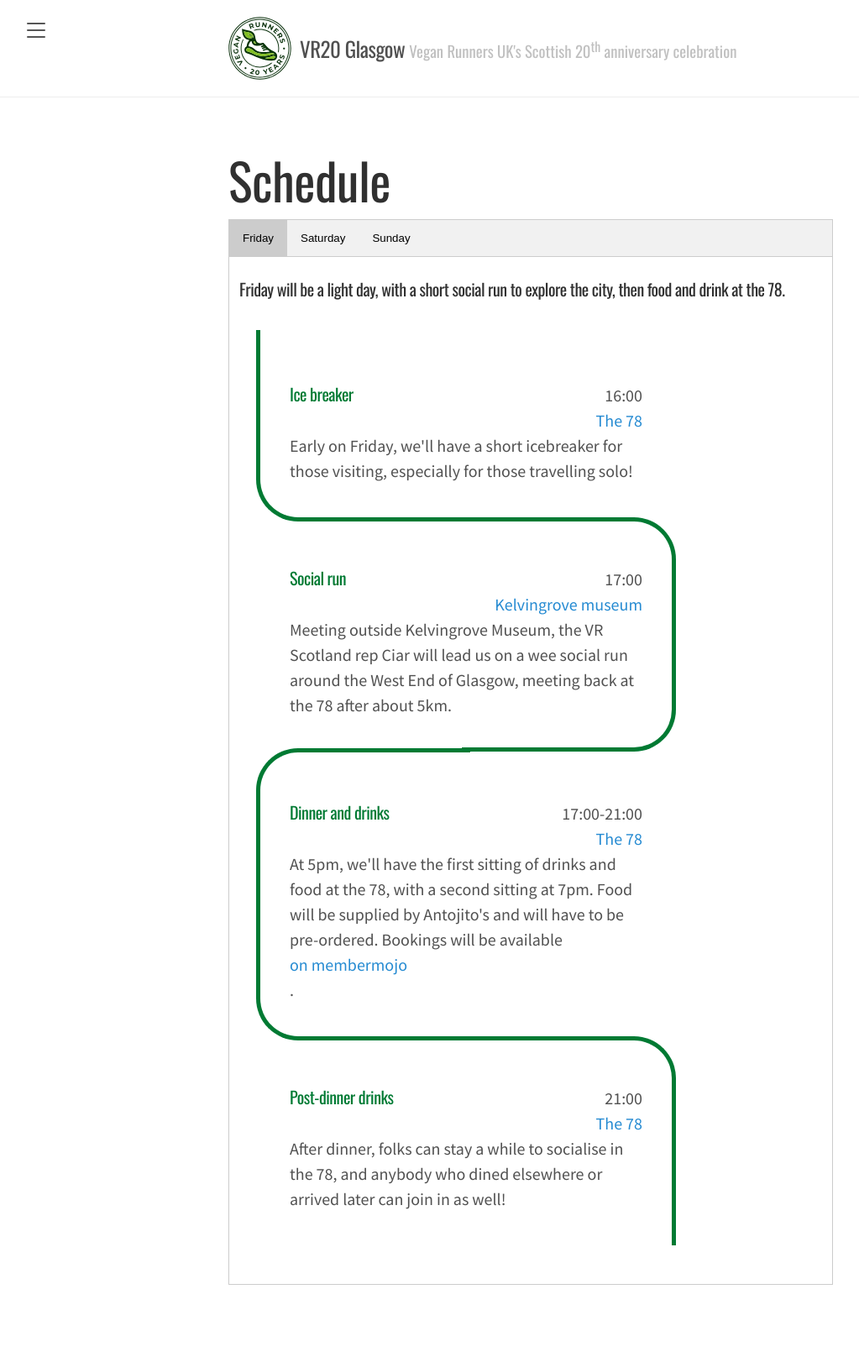
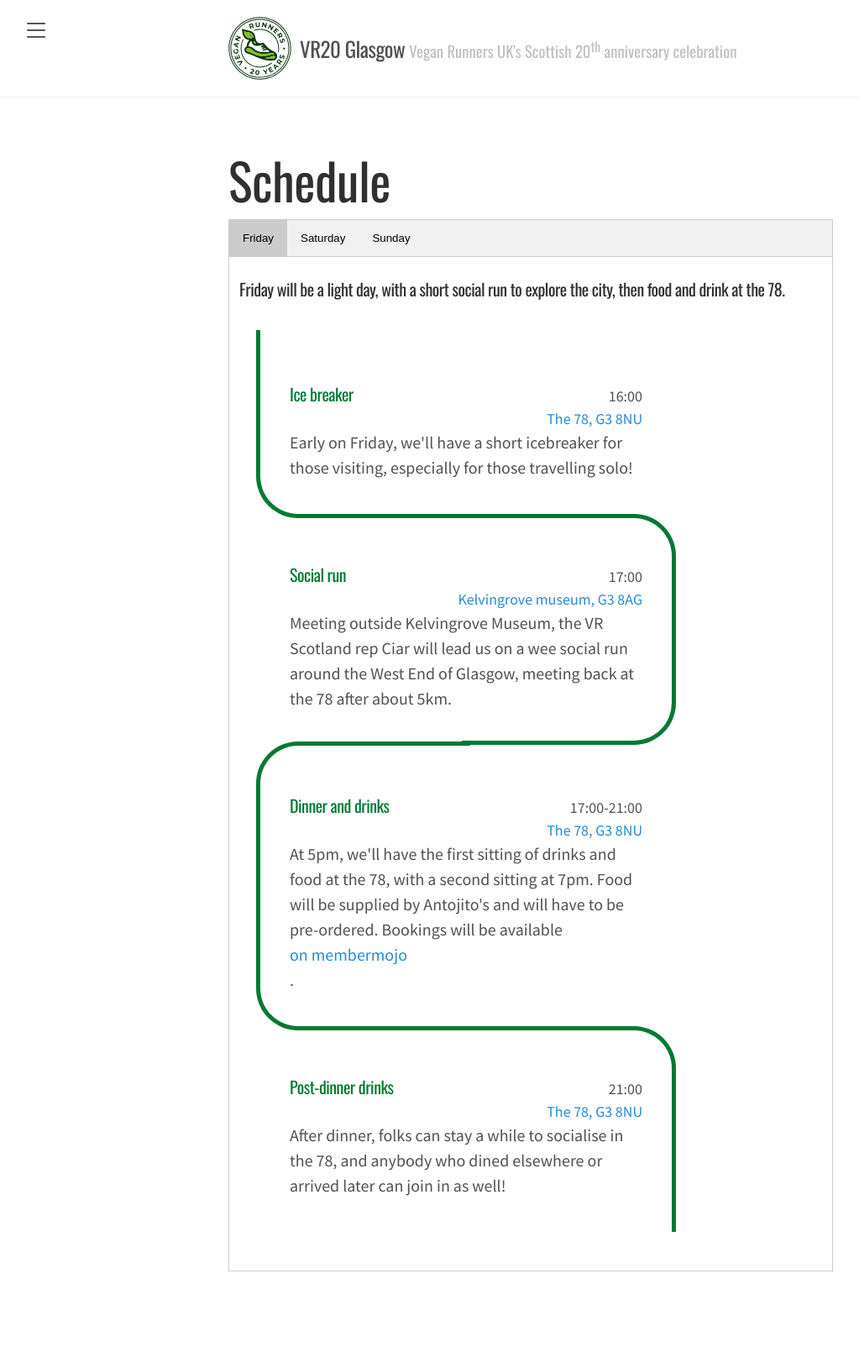
Before and after one commit to vr20glasgow/vr20glasgow.github.io, a Jekyll site: the page built from schedule.md, in a window 1280 px wide. Shown: the whole page at 84% size, without its empty margins (8-1031 px from the left). Built offline with Jekyll 4.4.1, drawn with Linux system fonts in a browser that asks for light colours.

Commit message:
Add postcodes

```diff
--- a/_data/schedule/friday.yml
+++ b/_data/schedule/friday.yml
@@ -5,14 +5,14 @@ name: Friday
 items:
   - title: Ice breaker
     time: "16:00"
-    location: The 78
+    location: The 78, G3 8NU
     location_url: https://www.google.co.uk/maps/place/The+78/@55.865101,-4.289346,17z/data=!3m1!4b1!4m6!3m5!1s0x488845d4445c263f:0xabad2a25ead7a9df!8m2!3d55.865101!4d-4.2867711!16s%2Fg%2F1th6df3w?hl=en&entry=ttu&g_ep=EgoyMDI0MDkwNC4wIKXMDSoASAFQAw%3D%3D
     description: |
       Early on Friday, we'll have a short icebreaker for those visiting, especially
       for those travelling solo!
   - title: Social run
     time: "17:00"
-    location: Kelvingrove museum
+    location: Kelvingrove museum, G3 8AG
     location_url: https://www.google.co.uk/maps/place/Kelvingrove+Art+Gallery+and+Museum/@55.8685891,-4.2931788,17z/data=!3m2!4b1!5s0x488845d16be62e81:0xa7802fbb2223f95c!4m6!3m5!1s0x488845d16be594e9:0x5258b27cf1ca9ffe!8m2!3d55.8685891!4d-4.2906039!16zL20vMDQ0Zzhi?hl=en&entry=ttu&g_ep=EgoyMDI0MDkwNC4wIKXMDSoASAFQAw%3D%3D
     description: |
       Meeting outside Kelvingrove Museum, the VR Scotland rep Ciar will lead us
@@ -20,7 +20,7 @@ items:
       the 78 after about 5km.
   - title: Dinner and drinks
     time: "17:00-21:00"
-    location: The 78
+    location: The 78, G3 8NU
     location_url: https://www.google.co.uk/maps/place/The+78/@55.865101,-4.289346,17z/data=!3m1!4b1!4m6!3m5!1s0x488845d4445c263f:0xabad2a25ead7a9df!8m2!3d55.865101!4d-4.2867711!16s%2Fg%2F1th6df3w?hl=en&entry=ttu&g_ep=EgoyMDI0MDkwNC4wIKXMDSoASAFQAw%3D%3D
     description: |
       At 5pm, we'll have the first sitting of drinks and food at
@@ -31,7 +31,7 @@ items:
       <a href="https://membermojo.co.uk/veganrunners/store">on membermojo</a> .
   - title: Post-dinner drinks
     time: "21:00"
-    location: The 78
+    location: The 78, G3 8NU
     location_url: https://www.google.co.uk/maps/place/The+78/@55.865101,-4.289346,17z/data=!3m1!4b1!4m6!3m5!1s0x488845d4445c263f:0xabad2a25ead7a9df!8m2!3d55.865101!4d-4.2867711!16s%2Fg%2F1th6df3w?hl=en&entry=ttu&g_ep=EgoyMDI0MDkwNC4wIKXMDSoASAFQAw%3D%3D
     description: |
       After dinner, folks can stay a while to socialise in the 78, and anybody who
--- a/public/css/poole.css
+++ b/public/css/poole.css
@@ -529,6 +529,7 @@ a.pagination-item:hover {
 }
 .right-side {
   text-align: right;
+  font-size: 18px;
 }
 /* Style the tab */
 .tab {
```
Also changed, not shown: _data/schedule/saturday.yml (+11 -11 lines), _data/schedule/sunday.yml (+6 -6 lines).
